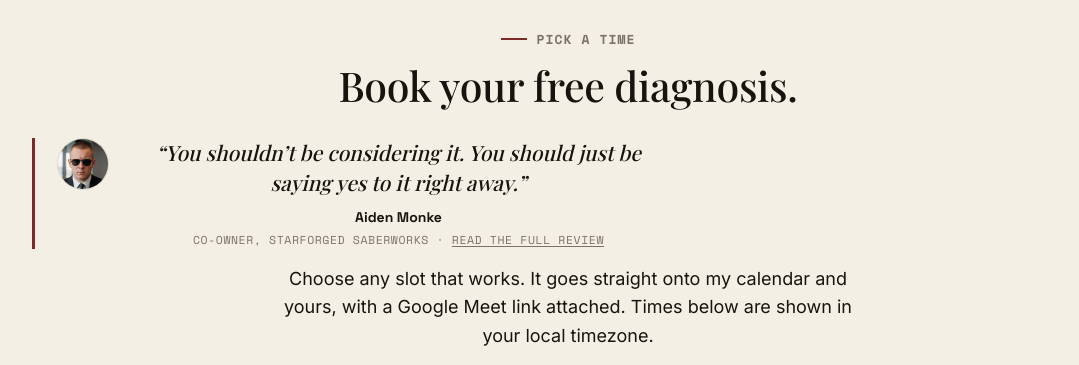
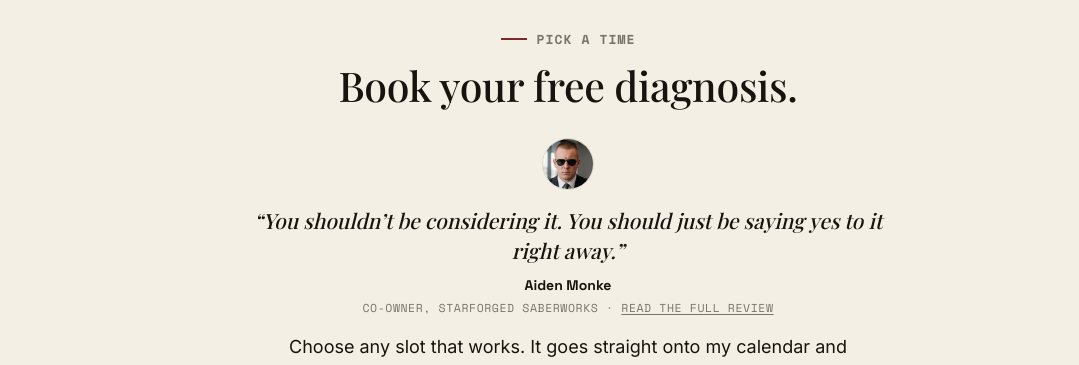
Before and after one commit to micahjcopy-ctrl/micahjcopy-site, a website: page book.html in a window 1280 px wide. Shown: the part 860-1225 px from the top of the page, without its empty margins (72-1151 px from the left). Drawn offline with nearby package versions, Linux system fonts and the light colour scheme; a web font is replaced by a local one.

Commit message:
Booking page: centre the pull-quote to match the centred section

```diff
--- a/book.html
+++ b/book.html
@@ -78,7 +78,7 @@ border-radius:12px;padding:24px 26px;margin-top:4px;}
 <div class="wrap center">
 <span class="eyebrow" style="justify-content:center;">Pick a time</span>
 <h2>Book your free diagnosis.</h2>
-<figure class="pullquote">
+<figure class="pullquote pq-center">
 <img class="pq-avatar" src="/reviews/aiden-monke.jpg" alt="Aiden Monke" loading="lazy">
 <div class="pq-body">
 <blockquote class="pq-q">You shouldn&rsquo;t be considering it. You should just be saying yes to it right away.</blockquote>
```
